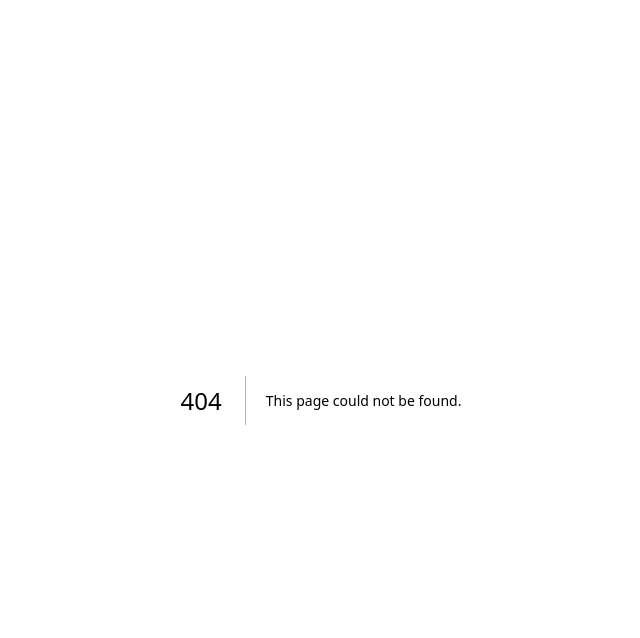
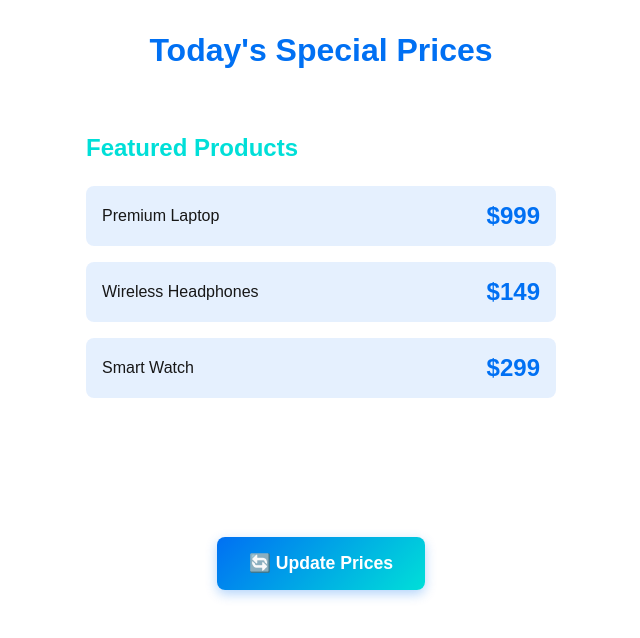
Before and after one commit to newtonEMC2/next16poc, a Next.js app in the folder cache-components/: page /bargains in a window 1280 px wide. Before the commit this address had no page. Shown: the top 638 px of the page, without its empty margins (319-959 px from the left). Built offline with nearby package versions, Linux system fonts and the light colour scheme.

Commit message:
Add Bargains module with styles and revalidation button component for dynamic price updates

```diff
--- a/cache-components/package.json
+++ b/cache-components/package.json
@@ -4,7 +4,7 @@
   "private": true,
   "scripts": {
     "dev": "next dev",
-    "build": "next build",
+    "build": "rm -rf .next & next build",
     "start": "next start",
     "lint": "eslint"
   },
--- /dev/null
+++ b/cache-components/src/app/bargains/actions.ts
@@ -0,0 +1,7 @@
+'use server';
+
+import { revalidatePath } from 'next/cache';
+
+export async function revalidateBargains() {
+  revalidatePath('/bargains');
+}
--- /dev/null
+++ b/cache-components/src/app/bargains/bargains.module.css
@@ -0,0 +1,57 @@
+.container {
+  max-width: 600px;
+  margin: 0 auto;
+  padding: 2rem;
+}
+
+.title {
+  font-size: 2rem;
+  margin-bottom: 2rem;
+  text-align: center;
+  color: #0070f3;
+}
+
+.priceCard {
+  background: rgba(255, 255, 255, 0.05);
+  border: 1px solid rgba(255, 255, 255, 0.1);
+  border-radius: 12px;
+  padding: 2rem;
+  margin-bottom: 1.5rem;
+}
+
+.priceCard h2 {
+  margin-top: 0;
+  margin-bottom: 1.5rem;
+  color: #00dfd8;
+}
+
+.priceList {
+  display: flex;
+  flex-direction: column;
+  gap: 1rem;
+  margin-bottom: 1.5rem;
+}
+
+.priceItem {
+  display: flex;
+  justify-content: space-between;
+  align-items: center;
+  padding: 1rem;
+  background: rgba(0, 112, 243, 0.1);
+  border-radius: 8px;
+}
+
+.price {
+  font-size: 1.5rem;
+  font-weight: bold;
+  color: #0070f3;
+}
+
+.updateTime {
+  margin-top: 1.5rem;
+  padding-top: 1rem;
+  border-top: 1px solid rgba(255, 255, 255, 0.1);
+  color: rgba(255, 255, 255, 0.6);
+  font-size: 0.9rem;
+  text-align: center;
+}
--- /dev/null
+++ b/cache-components/src/app/bargains/page.tsx
@@ -0,0 +1,35 @@
+import { RevalidateButton } from './revalidate-button';
+import styles from './bargains.module.css';
+
+export default async function PriceListPage() {
+  // This timestamp is captured at build time (SSG)
+  "use cache";
+  const buildTime = new Date().toLocaleString();
+
+  return (
+    <div className={styles.container}>
+      <h1 className={styles.title}>Today&apos;s Special Prices</h1>
+
+      <div className={styles.priceCard}>
+        <h2>Featured Products</h2>
+        <div className={styles.priceList}>
+          <div className={styles.priceItem}>
+            <span>Premium Laptop</span>
+            <span className={styles.price}>$999</span>
+          </div>
+          <div className={styles.priceItem}>
+            <span>Wireless Headphones</span>
+            <span className={styles.price}>$149</span>
+          </div>
+          <div className={styles.priceItem}>
+            <span>Smart Watch</span>
+            <span className={styles.price}>$299</span>
+          </div>
+        </div>
+        <p className={styles.updateTime}>Last updated: {buildTime}</p>
+      </div>
+
+      <RevalidateButton />
+    </div>
+  );
+}
--- /dev/null
+++ b/cache-components/src/app/bargains/revalidate-button.module.css
@@ -0,0 +1,63 @@
+.container {
+  display: flex;
+  flex-direction: column;
+  gap: 1rem;
+  align-items: center;
+  padding: 1.5rem;
+  background: rgba(255, 255, 255, 0.05);
+  border: 1px solid rgba(255, 255, 255, 0.1);
+  border-radius: 12px;
+}
+
+.button {
+  padding: 1rem 2rem;
+  font-size: 1.1rem;
+  font-weight: 600;
+  color: white;
+  background: linear-gradient(135deg, #0070f3, #00dfd8);
+  border: none;
+  border-radius: 8px;
+  cursor: pointer;
+  transition: all 0.3s ease;
+  box-shadow: 0 4px 12px rgba(0, 112, 243, 0.3);
+}
+
+.button:hover:not(:disabled) {
+  transform: translateY(-2px);
+  box-shadow: 0 6px 20px rgba(0, 112, 243, 0.5);
+}
+
+.button:active:not(:disabled) {
+  transform: translateY(0);
+}
+
+.button:disabled {
+  opacity: 0.6;
+  cursor: not-allowed;
+}
+
+.message {
+  padding: 0.75rem 1rem;
+  border-radius: 8px;
+  font-weight: 500;
+  text-align: center;
+  animation: slideIn 0.3s ease;
+}
+
+@keyframes slideIn {
+  from {
+    opacity: 0;
+    transform: translateY(-10px);
+  }
+  to {
+    opacity: 1;
+    transform: translateY(0);
+  }
+}
+
+.info {
+  color: rgba(255, 255, 255, 0.6);
+  font-size: 0.9rem;
+  text-align: center;
+  margin: 0;
+}
--- /dev/null
+++ b/cache-components/src/app/bargains/revalidate-button.tsx
@@ -0,0 +1,49 @@
+'use client';
+
+import { useState } from 'react';
+import { useRouter } from 'next/navigation';
+import styles from './revalidate-button.module.css';
+import { revalidateBargains } from './actions';
+
+export function RevalidateButton() {
+  const [isRevalidating, setIsRevalidating] = useState(false);
+  const [message, setMessage] = useState('');
+  const router = useRouter();
+
+  const handleRevalidate = async () => {
+    setIsRevalidating(true);
+    setMessage('');
+
+    try {
+      await revalidateBargains();
+      setMessage('✅ Prices updated!');
+      router.refresh();
+    } catch (error) {
+      setMessage(`❌ Failed: ${error instanceof Error ? error.message : 'Unknown error'}`);
+    } finally {
+      setIsRevalidating(false);
+    }
+  };
+
+  return (
+    <div className={styles.container}>
+      <button
+        onClick={handleRevalidate}
+        disabled={isRevalidating}
+        className={styles.button}
+      >
+        {isRevalidating ? 'Updating...' : '🔄 Update Prices'}
+      </button>
+
+      {message && (
+        <div className={styles.message}>
+          {message}
+        </div>
+      )}
+
+      <p className={styles.info}>
+        Click to refresh the page with latest pricing
+      </p>
+    </div>
+  );
+}
```
Also changed, not shown: cache-components/next.config.ts (+4 -5 lines), cache-components/src/app/api/revalidate/route.ts (deleted, +0 -36 lines), 1 other file (tests, documents, lock files or other folders).
